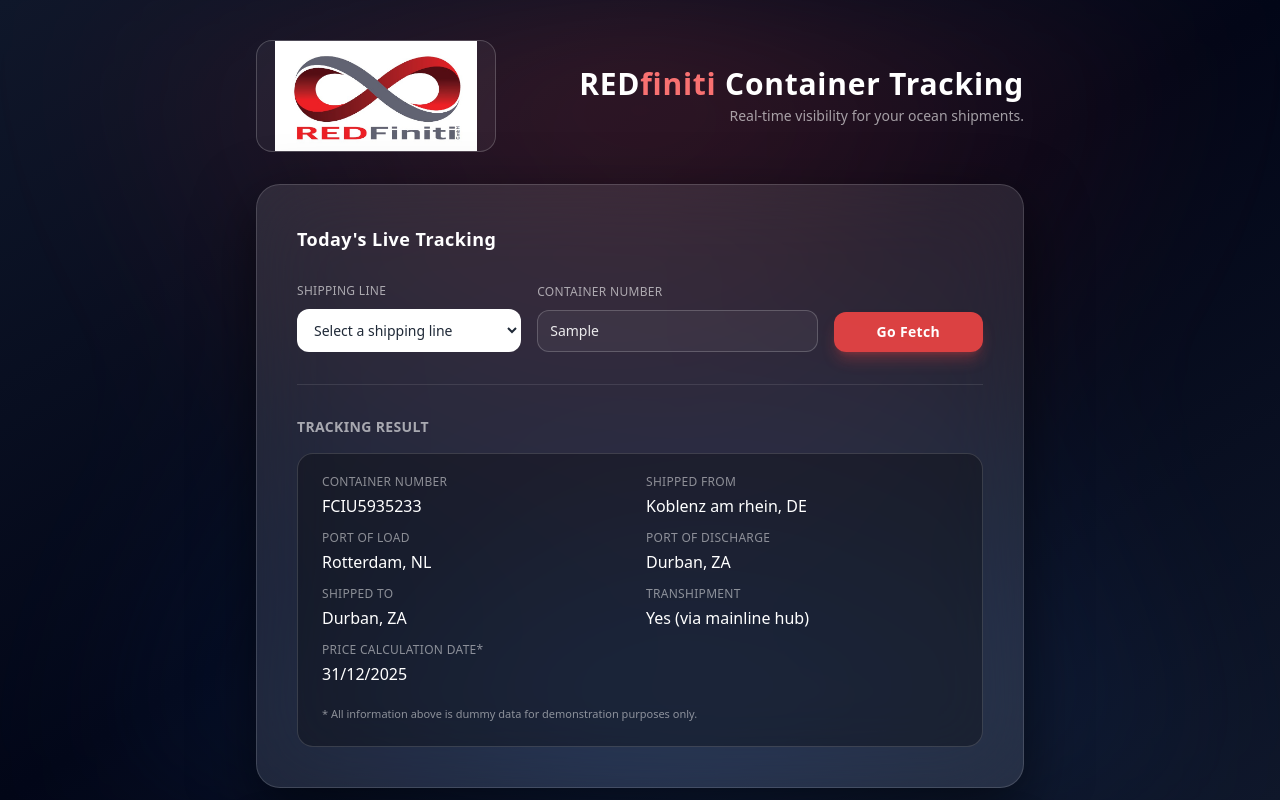
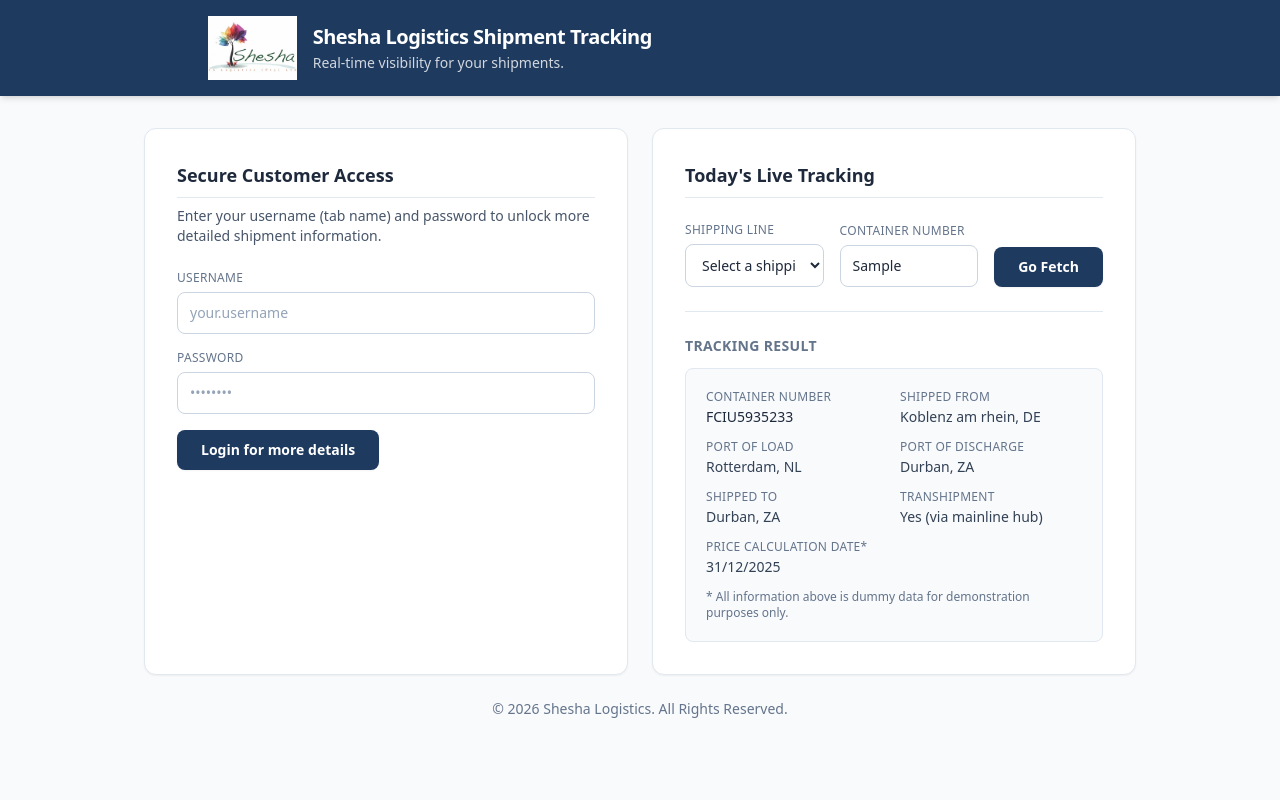
Before and after one commit to romeopestana/redfiniti-tracking, a website: page indexshipping.html in a window 1280 px wide. Both pictures are taken after typing "Sample" into the empty fields and a click on the button "Go Fetch". Shown: the top 800 px of the page. Drawn offline with nearby package versions, Linux system fonts and the light colour scheme.

Commit message:
Update Shasha tracking UI and layout

```diff
--- a/indexshipping.html
+++ b/indexshipping.html
@@ -2,14 +2,13 @@
 <html lang="en">
 <head>
   <meta charset="UTF-8" />
-  <title>REDfiniti Container Tracking</title>
+  <title>Shesha Logistics Shipment Tracking</title>
   <meta name="viewport" content="width=device-width, initial-scale=1.0" />
 
   <!-- Tailwind CSS via CDN -->
   <script src="https://cdn.tailwindcss.com"></script>
 
   <style>
-    /* Optional: smooth fade for result card */
     .fade-in {
       animation: fadeIn 0.4s ease-out;
     }
@@ -17,63 +16,98 @@
       from { opacity: 0; transform: translateY(8px); }
       to { opacity: 1; transform: translateY(0); }
     }
+    /* Shesha-style: navy accent */
+    .btn-primary {
+      background: #1e3a5f;
+      color: white;
+    }
+    .btn-primary:hover {
+      background: #2d4a73;
+    }
   </style>
 </head>
-<body class="min-h-screen bg-slate-950 text-white">
-  <!-- Background (blurred gradient / subtle pattern) -->
-  <div
-    class="fixed inset-0 -z-10 bg-gradient-to-br from-slate-900 via-slate-950 to-slate-900"
-  >
-    <div
-      class="absolute inset-0 bg-[radial-gradient(circle_at_top,_rgba(239,68,68,0.35),_transparent_60%),_radial-gradient(circle_at_bottom,_rgba(59,130,246,0.35),_transparent_60%)] blur-3xl opacity-60"
-    ></div>
-  </div>
-
-  <div class="min-h-screen flex flex-col items-center justify-center px-4 py-10 space-y-8">
-    <!-- Main Header: Logo + Title on page -->
-    <header class="flex flex-col md:flex-row md:items-center md:justify-between gap-6 w-full max-w-3xl">
-      <!-- Logo (from redfiniti logo test.jpg) -->
-      <div
-        class="flex items-center justify-center h-24 w-48 md:h-28 md:w-60 rounded-2xl border border-white/20 bg-white/5 overflow-hidden"
-      >
+<body class="min-h-screen bg-slate-50 text-slate-800">
+  <!-- Top bar: Shesha-style header -->
+  <header class="bg-[#1e3a5f] text-white shadow-md">
+    <div class="max-w-4xl mx-auto px-4 py-4 flex flex-col sm:flex-row sm:items-center sm:justify-between gap-4">
+      <div class="flex items-center gap-4">
+        <div class="flex items-center justify-center overflow-hidden">
           <img
-          src="redfiniti logo test.jpg"
-          alt="REDfiniti Logo"
-          class="h-full w-full object-contain"
+            src="shesha logo.avif"
+            alt="Shesha Logo"
+            class="max-h-14 w-auto sm:max-h-16 object-contain"
           />
         </div>
-
-      <!-- Title / Subtitle -->
-      <div class="text-right md:text-right flex-1">
-        <h1 class="text-2xl md:text-3xl font-semibold tracking-wide">
-          RED<span class="text-red-400">finiti</span> Container Tracking
+        <div>
+          <h1 class="text-lg sm:text-xl font-semibold tracking-tight">
+            Shesha Logistics Shipment Tracking
           </h1>
-        <p class="mt-1 text-sm text-white/60">
-          Real-time visibility for your ocean shipments.
+          <p class="text-xs sm:text-sm text-white/80 mt-0.5">
+            Real-time visibility for your shipments.
           </p>
+        </div>
+      </div>
     </div>
   </header>
 
-    <!-- Glassmorphism Card: Today's Tracking -->
-    <div
-      class="w-full max-w-3xl rounded-3xl bg-white/10 border border-white/15 backdrop-blur-2xl shadow-[0_20px_60px_rgba(0,0,0,0.55)] p-8 md:p-10 space-y-8"
+  <main class="max-w-5xl mx-auto px-4 py-8">
+    <div class="grid grid-cols-1 md:grid-cols-2 gap-6">
+      <!-- Secure Customer Access (left / first) -->
+      <section class="bg-white rounded-xl shadow-sm border border-slate-200 p-6 sm:p-8">
+        <h2 class="text-lg font-semibold text-slate-800 border-b border-slate-200 pb-2 mb-2">
+          Secure Customer Access
+        </h2>
+        <p class="text-sm text-slate-600 mb-6">
+          Enter your username (tab name) and password to unlock more detailed shipment information.
+        </p>
+
+        <form class="space-y-4">
+          <div class="space-y-1.5">
+            <label for="username" class="block text-xs font-medium uppercase tracking-wide text-slate-500">
+              Username
+            </label>
+            <input
+              id="username"
+              type="text"
+              placeholder="your.username"
+              class="w-full rounded-lg border border-slate-300 bg-white px-3 py-2.5 text-sm text-slate-800 placeholder:text-slate-400 focus:border-[#1e3a5f] focus:ring-1 focus:ring-[#1e3a5f]/30"
+            />
+          </div>
+          <div class="space-y-1.5">
+            <label for="password" class="block text-xs font-medium uppercase tracking-wide text-slate-500">
+              Password
+            </label>
+            <input
+              id="password"
+              type="password"
+              placeholder="••••••••"
+              class="w-full rounded-lg border border-slate-300 bg-white px-3 py-2.5 text-sm text-slate-800 placeholder:text-slate-400 focus:border-[#1e3a5f] focus:ring-1 focus:ring-[#1e3a5f]/30"
+            />
+          </div>
+          <button
+            id="secureLoginBtn"
+            type="button"
+            class="rounded-lg bg-[#1e3a5f] hover:bg-[#2d4a73] text-white text-sm font-semibold px-6 py-2.5 shadow-sm transition"
           >
-      <!-- Today's Live Tracking Section -->
-      <section class="space-y-6">
-        <h2 class="text-lg font-semibold tracking-wide text-white">
+            Login for more details
+          </button>
+        </form>
+      </section>
+
+      <!-- Today's Live Tracking (right / second) -->
+      <section class="bg-white rounded-xl shadow-sm border border-slate-200 p-6 sm:p-8">
+        <h2 class="text-lg font-semibold text-slate-800 border-b border-slate-200 pb-2 mb-6">
           Today's Live Tracking
         </h2>
 
-        <!-- Form -->
-        <form id="trackingForm" class="grid gap-4 md:grid-cols-[1.2fr,1.5fr,0.8fr] items-end">
-          <!-- Shipping Line Dropdown -->
-          <div class="space-y-2">
-            <label for="shippingLine" class="text-xs font-medium uppercase tracking-wide text-white/60">
+        <form id="trackingForm" class="grid gap-4 sm:grid-cols-[1fr,1fr,auto] items-end">
+          <div class="space-y-1.5">
+            <label for="shippingLine" class="block text-xs font-medium uppercase tracking-wide text-slate-500">
               Shipping Line
             </label>
             <select
               id="shippingLine"
-              class="w-full rounded-xl bg-white border border-white/20 px-3 py-2.5 text-sm outline-none focus:border-red-400 focus:ring-1 focus:ring-red-400/80 text-gray-800"
+              class="w-full rounded-lg border border-slate-300 bg-white px-3 py-2.5 text-sm text-slate-800 focus:border-[#1e3a5f] focus:ring-1 focus:ring-[#1e3a5f]/30"
             >
               <option value="" disabled selected>Select a shipping line</option>
               <option value="MACS">MACS</option>
@@ -82,182 +116,93 @@
             </select>
           </div>
 
-          <!-- Container Number Input -->
-          <div class="space-y-2">
-            <label for="containerNumber" class="text-xs font-medium uppercase tracking-wide text-white/60">
+          <div class="space-y-1.5">
+            <label for="containerNumber" class="block text-xs font-medium uppercase tracking-wide text-slate-500">
               Container Number
             </label>
             <input
               id="containerNumber"
               type="text"
               placeholder="e.g. FCIU5935233"
-              class="w-full rounded-xl bg-white/5 border border-white/20 px-3 py-2.5 text-sm outline-none focus:border-red-400 focus:ring-1 focus:ring-red-400/80 text-white/90 placeholder:text-white/30"
+              class="w-full rounded-lg border border-slate-300 bg-white px-3 py-2.5 text-sm text-slate-800 placeholder:text-slate-400 focus:border-[#1e3a5f] focus:ring-1 focus:ring-[#1e3a5f]/30"
             />
           </div>
 
-          <!-- Go Fetch Button -->
-          <div class="space-y-2">
-            <span class="block text-xs font-medium uppercase tracking-wide text-transparent select-none">
-              &nbsp;
-            </span>
+          <div class="space-y-1.5">
+            <span class="block text-xs font-medium uppercase tracking-wide text-transparent select-none">&nbsp;</span>
             <button
               type="submit"
-              class="w-full rounded-xl bg-red-500/90 hover:bg-red-400 active:bg-red-500 text-sm font-semibold tracking-wide py-2.5 shadow-lg shadow-red-500/30 transition"
+              class="w-full sm:w-auto rounded-lg bg-[#1e3a5f] hover:bg-[#2d4a73] text-white text-sm font-semibold px-6 py-2.5 shadow-sm transition"
             >
               Go Fetch
             </button>
           </div>
         </form>
-      </section>
 
-      <!-- Divider -->
-      <div class="border-t border-white/10"></div>
-
-      <!-- Result Section -->
-      <section class="space-y-4">
-        <h3 class="text-sm font-semibold tracking-wide uppercase text-white/60">
+        <div class="mt-6 pt-6 border-t border-slate-200">
+          <h3 class="text-sm font-semibold uppercase tracking-wide text-slate-500 mb-3">
             Tracking Result
           </h3>
-
           <div
             id="resultCard"
-          class="hidden fade-in rounded-2xl bg-black/30 border border-white/15 px-5 py-4 md:px-6 md:py-5 text-sm md:text-base"
+            class="hidden fade-in rounded-lg bg-slate-50 border border-slate-200 p-4 sm:p-5 text-sm"
           >
-          <dl class="grid gap-3 md:grid-cols-2">
+            <dl class="grid gap-3 sm:grid-cols-2">
               <div>
-              <dt class="text-xs uppercase tracking-wide text-white/50">
-                Container Number
-              </dt>
-              <dd class="mt-1 font-medium text-white">
-                <span id="field-containerNumber">FCIU5935233</span>
-              </dd>
+                <dt class="text-xs uppercase tracking-wide text-slate-500">Container Number</dt>
+                <dd class="mt-0.5 font-medium text-slate-800"><span id="field-containerNumber">FCIU5935233</span></dd>
               </div>
-
               <div>
-              <dt class="text-xs uppercase tracking-wide text-white/50">
-                Shipped From
-              </dt>
-              <dd class="mt-1 text-white">
-                <span id="field-shippedFrom">Koblenz am rhein, DE</span>
-              </dd>
+                <dt class="text-xs uppercase tracking-wide text-slate-500">Shipped From</dt>
+                <dd class="mt-0.5 text-slate-700"><span id="field-shippedFrom">Koblenz am rhein, DE</span></dd>
               </div>
-
               <div>
-              <dt class="text-xs uppercase tracking-wide text-white/50">
-                Port of Load
-              </dt>
-              <dd class="mt-1 text-white">
-                <span id="field-portOfLoad">Rotterdam, NL</span>
-              </dd>
+                <dt class="text-xs uppercase tracking-wide text-slate-500">Port of Load</dt>
+                <dd class="mt-0.5 text-slate-700"><span id="field-portOfLoad">Rotterdam, NL</span></dd>
               </div>
-
               <div>
-              <dt class="text-xs uppercase tracking-wide text-white/50">
-                Port of Discharge
-              </dt>
-              <dd class="mt-1 text-white">
-                <span id="field-portOfDischarge">Durban, ZA</span>
-              </dd>
+                <dt class="text-xs uppercase tracking-wide text-slate-500">Port of Discharge</dt>
+                <dd class="mt-0.5 text-slate-700"><span id="field-portOfDischarge">Durban, ZA</span></dd>
               </div>
-
               <div>
-              <dt class="text-xs uppercase tracking-wide text-white/50">
-                Shipped To
-              </dt>
-              <dd class="mt-1 text-white">
-                <span id="field-shippedTo">Durban, ZA</span>
-              </dd>
+                <dt class="text-xs uppercase tracking-wide text-slate-500">Shipped To</dt>
+                <dd class="mt-0.5 text-slate-700"><span id="field-shippedTo">Durban, ZA</span></dd>
               </div>
-
               <div>
-              <dt class="text-xs uppercase tracking-wide text-white/50">
-                Transhipment
-              </dt>
-              <dd class="mt-1 text-white">
-                <span id="field-transhipment">Yes (via mainline hub)</span>
-              </dd>
+                <dt class="text-xs uppercase tracking-wide text-slate-500">Transhipment</dt>
+                <dd class="mt-0.5 text-slate-700"><span id="field-transhipment">Yes (via mainline hub)</span></dd>
               </div>
-
-            <div class="md:col-span-2">
-              <dt class="text-xs uppercase tracking-wide text-white/50">
-                Price Calculation Date*
-              </dt>
-              <dd class="mt-1 text-white">
-                <span id="field-priceDate">31/12/2025</span>
-              </dd>
+              <div class="sm:col-span-2">
+                <dt class="text-xs uppercase tracking-wide text-slate-500">Price Calculation Date*</dt>
+                <dd class="mt-0.5 text-slate-700"><span id="field-priceDate">31/12/2025</span></dd>
               </div>
             </dl>
-
-          <p class="mt-4 text-[11px] text-white/50">
+            <p class="mt-3 text-xs text-slate-500">
               * All information above is dummy data for demonstration purposes only.
             </p>
+          </div>
         </div>
       </section>
     </div>
 
-    <!-- Secure Access Section -->
-    <div
-      class="w-full max-w-3xl rounded-3xl bg-white/5 border border-white/10 backdrop-blur-2xl shadow-[0_16px_40px_rgba(0,0,0,0.6)] p-8 md:p-10 space-y-6"
-    >
-      <section class="space-y-4">
-        <h2 class="text-lg font-semibold tracking-wide text-white">
-          Secure Customer Access
-        </h2>
-        <p class="text-sm text-white/60">
-          Enter your username (tab name) and password to unlock more detailed shipment information.
-        </p>
+    <!-- Footer: match Shesha site tone -->
+    <footer class="text-center text-sm text-slate-500 py-6">
+      © <span id="year"></span> Shesha Logistics. All Rights Reserved.
+    </footer>
+  </main>
 
-        <form class="space-y-4">
-          <div class="space-y-2">
-            <label for="username" class="text-xs font-medium uppercase tracking-wide text-white/60">
-              Username
-            </label>
-            <input
-              id="username"
-              type="text"
-              placeholder="your.username"
-              class="w-full rounded-xl bg-white/5 border border-white/20 px-3 py-2.5 text-sm outline-none focus:border-red-400 focus:ring-1 focus:ring-red-400/80 text-white/90 placeholder:text-white/30"
-            />
-          </div>
+  <script>
+    document.getElementById("year").textContent = new Date().getFullYear();
 
-          <div class="space-y-2">
-            <label for="password" class="text-xs font-medium uppercase tracking-wide text-white/60">
-              Password
-            </label>
-            <input
-              id="password"
-              type="password"
-              placeholder="••••••••"
-              class="w-full rounded-xl bg-white/5 border border-white/20 px-3 py-2.5 text-sm outline-none focus:border-red-400 focus:ring-1 focus:ring-red-400/80 text-white/90 placeholder:text-white/30"
-            />
-          </div>
-
-          <button
-            id="secureLoginBtn"
-            type="button"
-            class="mt-2 w-full md:w-auto rounded-xl bg-slate-800/90 hover:bg-slate-700 active:bg-slate-800 text-sm font-semibold tracking-wide px-6 py-2.5 shadow-lg shadow-black/40 transition"
-          >
-            Login for more details
-          </button>
-        </form>
-      </section>
-    </div>
-  </div>
-
-  <!-- JS: simple static dummy result for Today's Live Tracking (no backend) -->
-  <script>
     const form = document.getElementById("trackingForm");
     const resultCard = document.getElementById("resultCard");
 
-    // Public: Today's Live Tracking (dummy data only)
     form.addEventListener("submit", (e) => {
       e.preventDefault();
-
       resultCard.classList.remove("hidden");
       resultCard.classList.add("fade-in");
     });
 
-    // Secure: call backend (Node + Google Sheets) from Secure Customer Access
     const secureLoginBtn = document.getElementById("secureLoginBtn");
     if (secureLoginBtn) {
       secureLoginBtn.addEventListener("click", async () => {
@@ -268,14 +213,10 @@
           alert("Please enter both username and password.");
           return;
         }
-
-        // Very simple auth: password must be exactly "1234"
         if (password !== "1234") {
           alert("Incorrect password.");
           return;
         }
-
-        // On success, open a fresh page which will render the tab
         const url = `secure.html?sheet=${encodeURIComponent(username)}`;
         window.open(url, "_blank");
       });
```
Also changed, not shown: secure.html (+21 -32 lines), shesha logo.avif (added), 2 other files. Lines whose indentation alone changed are shown as unchanged.
